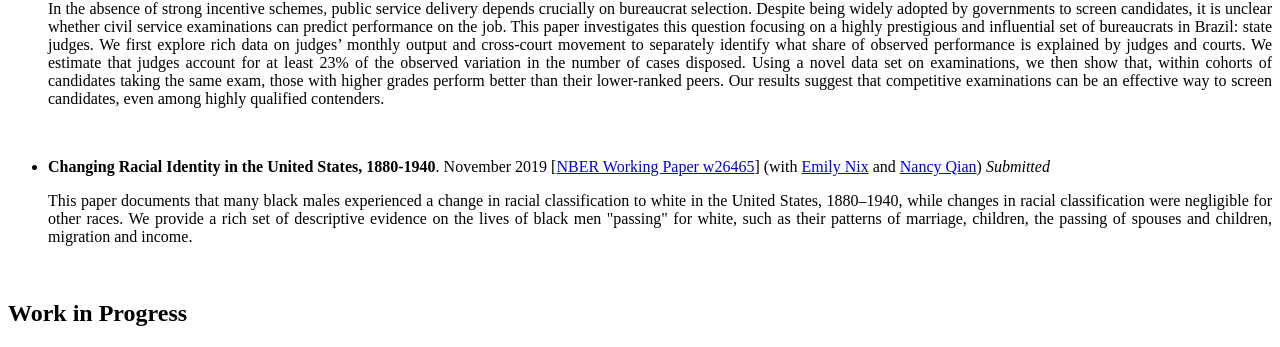
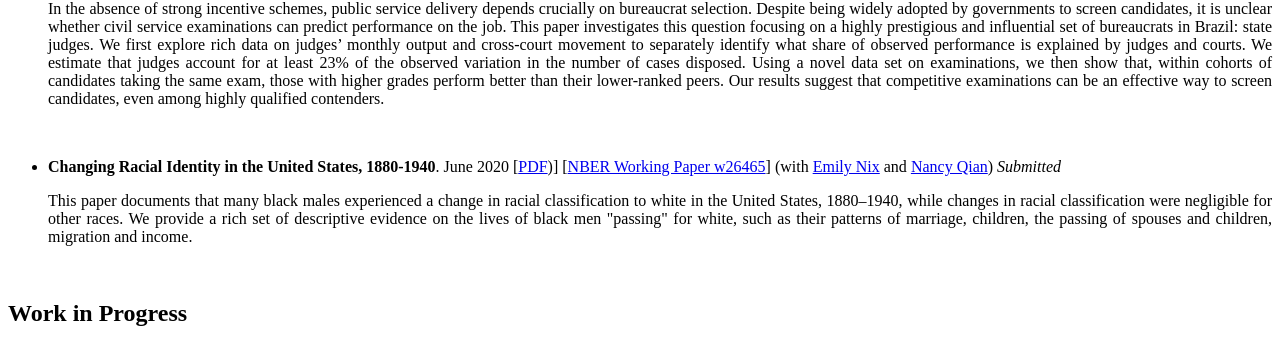
Before and after one commit to rdahis/rdahis.github.io, a Jekyll site: the page built from 1-research.md, in a window 1280 px wide. Shown: the part 825-1172 px from the top of the page. Built offline with Jekyll 4.4.1, drawn with Linux system fonts in a browser that asks for light colours; a script that is not in the unit is left out.

Commit message:
New passing paper version.

```diff
--- a/1-research.md
+++ b/1-research.md
@@ -32,7 +32,7 @@
    <p style="text-align: justify;"> In the absence of strong incentive schemes, public service delivery depends crucially on bureaucrat selection. Despite being widely adopted by governments to screen candidates, it is unclear whether civil service examinations can predict performance on the job. This paper investigates this question focusing on a highly prestigious and influential set of bureaucrats in Brazil: state judges. We first explore rich data on judges’ monthly output and cross-court movement to separately identify what share of observed performance is explained by judges and courts. We estimate that judges account for at least 23% of the observed variation in the number of cases disposed. Using a novel data set on examinations, we then show that, within cohorts of candidates taking the same exam, those with higher grades perform better than their lower-ranked peers. Our results suggest that competitive examinations can be an effective way to screen candidates, even among highly qualified contenders. </p>
 
 <br>
-- **Changing Racial Identity in the United States, 1880-1940**. November 2019 [[NBER Working Paper w26465](https://www.nber.org/papers/w26465){:target="_blank"}] (with [Emily Nix](https://sites.google.com/site/emilyenix/){:target="_blank"} and [Nancy Qian](https://www.kellogg.northwestern.edu/faculty/qian/){:target="_blank"}) _Submitted_
+- **Changing Racial Identity in the United States, 1880-1940**. June 2020 [[PDF](/files/papers/DNQ_2020_0608_FINAL.pdf){:target="_blank"})] [[NBER Working Paper w26465](https://www.nber.org/papers/w26465){:target="_blank"}] (with [Emily Nix](https://sites.google.com/site/emilyenix/){:target="_blank"} and [Nancy Qian](https://www.kellogg.northwestern.edu/faculty/qian/){:target="_blank"}) _Submitted_
 
    <p style="text-align: justify;"> This paper documents that many black males experienced a change in racial classification to white in the United States, 1880–1940, while changes in racial classification were negligible for other races. We provide a rich set of descriptive evidence on the lives of black men "passing" for white, such as their patterns of marriage, children, the passing of spouses and children, migration and income. </p>
 
```
Also changed, not shown: 1 other file.
